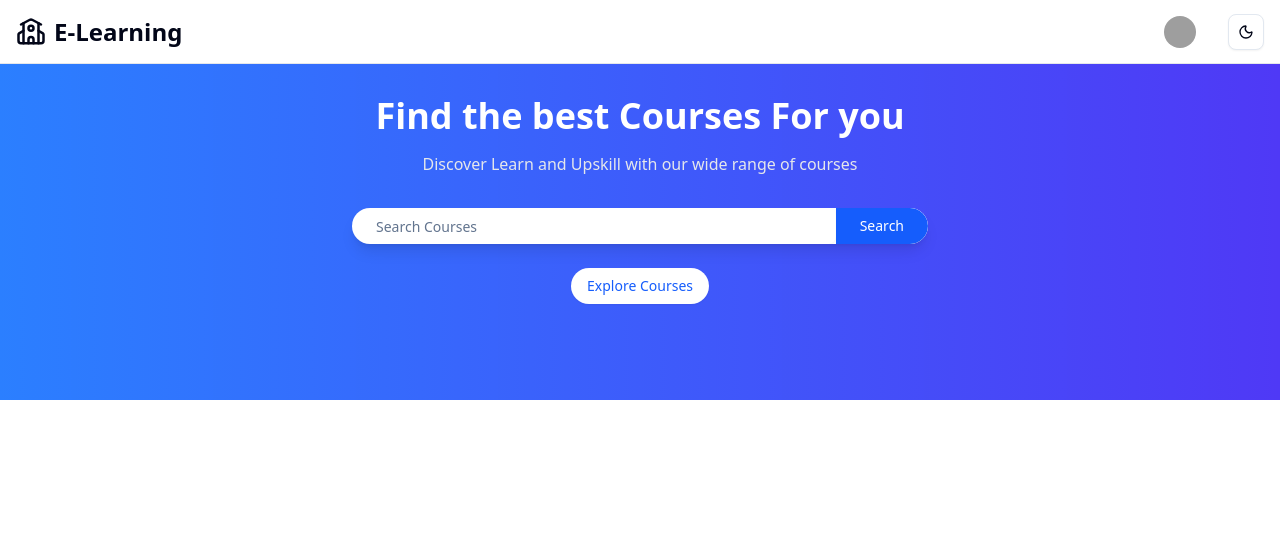
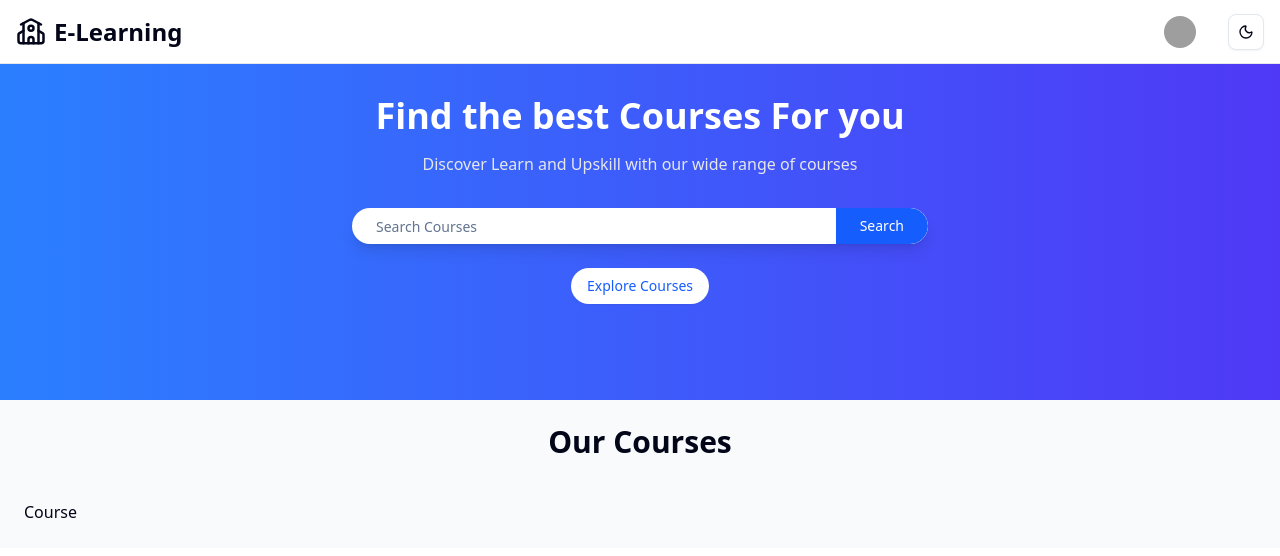
Before and after one commit to Hrishabh3829/Skillify, a React (Vite) app in the folder client/: page / in a window 1280 px wide. Shown: the top 556 px of the page. Built offline with nearby package versions, Linux system fonts and the light colour scheme; grey boxes are pictures that could not be loaded.

Commit message:
Skeleton added

```diff
--- a/client/src/App.jsx
+++ b/client/src/App.jsx
@@ -4,6 +4,7 @@
 import { HeroSection } from "./pages/student/HeroSection";
 import { MainLayout } from "./layout/MainLayout";
 import { RouterProvider } from "react-router";
+import { Courses } from "./pages/student/Courses";
 
 const appRouter = createBrowserRouter([
   {
@@ -15,6 +16,7 @@
         element: (
           <>
             <HeroSection />
+            <Courses/>
           </>
         ),
       },
--- /dev/null
+++ b/client/src/components/ui/skeleton.jsx
@@ -0,0 +1,15 @@
+import { cn } from "@/lib/utils"
+
+function Skeleton({
+  className,
+  ...props
+}) {
+  return (
+    <div
+      data-slot="skeleton"
+      className={cn("bg-accent animate-pulse rounded-md", className)}
+      {...props} />
+  );
+}
+
+export { Skeleton }
--- /dev/null
+++ b/client/src/pages/student/Course.jsx
@@ -0,0 +1,7 @@
+import React from 'react'
+
+export const Course = () => {
+  return (
+    <div>Course</div>
+  )
+}
--- /dev/null
+++ b/client/src/pages/student/Courses.jsx
@@ -0,0 +1,49 @@
+import { Skeleton } from "@/components/ui/skeleton";
+import React from "react";
+import { Course } from "./Course";
+
+export const Courses = () => {
+  const isLoading = false;
+  return (
+    <div className="bg-gray-50 ">
+      <div className="max-w-7xl mx-auto p-6">
+        <h2 className="font-bold text-3xl text-center mb-10">Our Courses</h2>
+        <div className="grid grid-cols-1 md:grid-cols-2 lg:grid-cols-4 gap-6">
+          {isLoading ? (
+            Array.from({ length: 8 }).map((_, index) => (
+              <CourseSkeleton key={index} />
+            ))
+          ) : (
+            <Course />
+          )}
+        </div>
+      </div>
+    </div>
+  );
+};
+
+const CourseSkeleton = () => {
+  return (
+    <div className="bg-white shadow-md hover:shadow-lg transition-shadow rounded-lg overflow-hidden">
+      {/* Image placeholder */}
+      <Skeleton className="w-full h-36" />
+
+      <div className="px-5 py-4 space-y-3">
+        {/* Title placeholder */}
+        <Skeleton className="h-6 w-3/4" />
+
+        {/* Instructor section */}
+        <div className="flex items-center justify-between">
+          <div className="flex items-center gap-3">
+            <Skeleton className="h-6 w-6 rounded-full" />
+            <Skeleton className="h-4 w-20" />
+          </div>
+          <Skeleton className="h-4 w-16" />
+        </div>
+
+        {/* Extra info placeholder */}
+        <Skeleton className="h-4 w-1/4" />
+      </div>
+    </div>
+  );
+};
```
